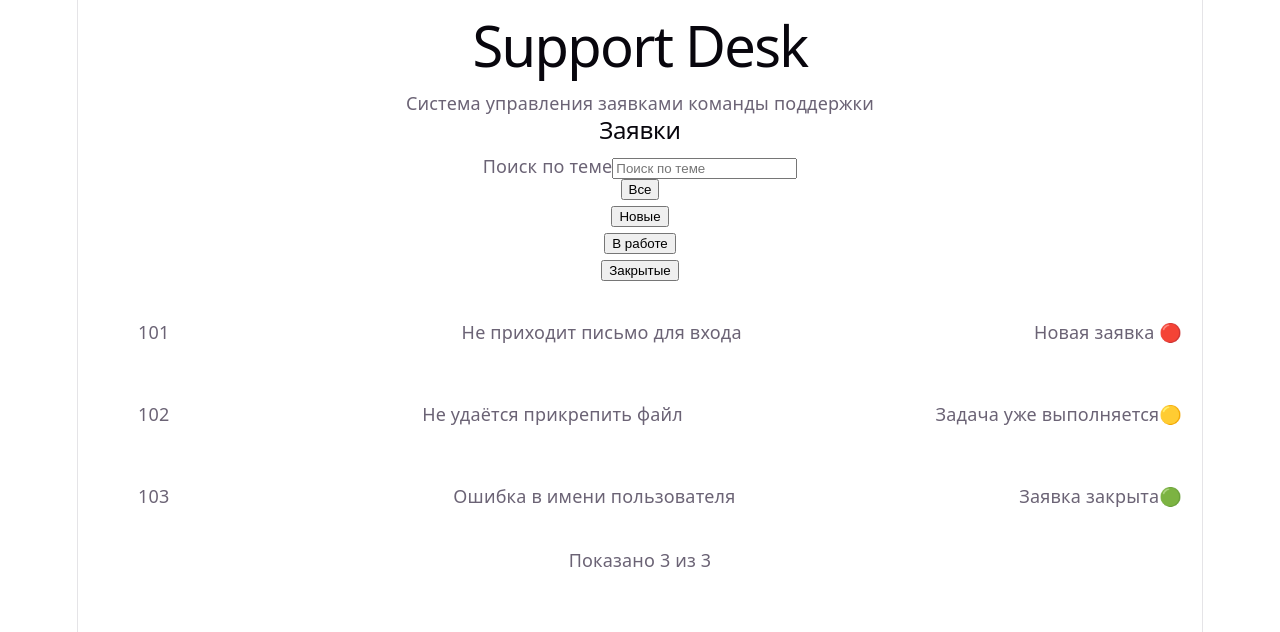
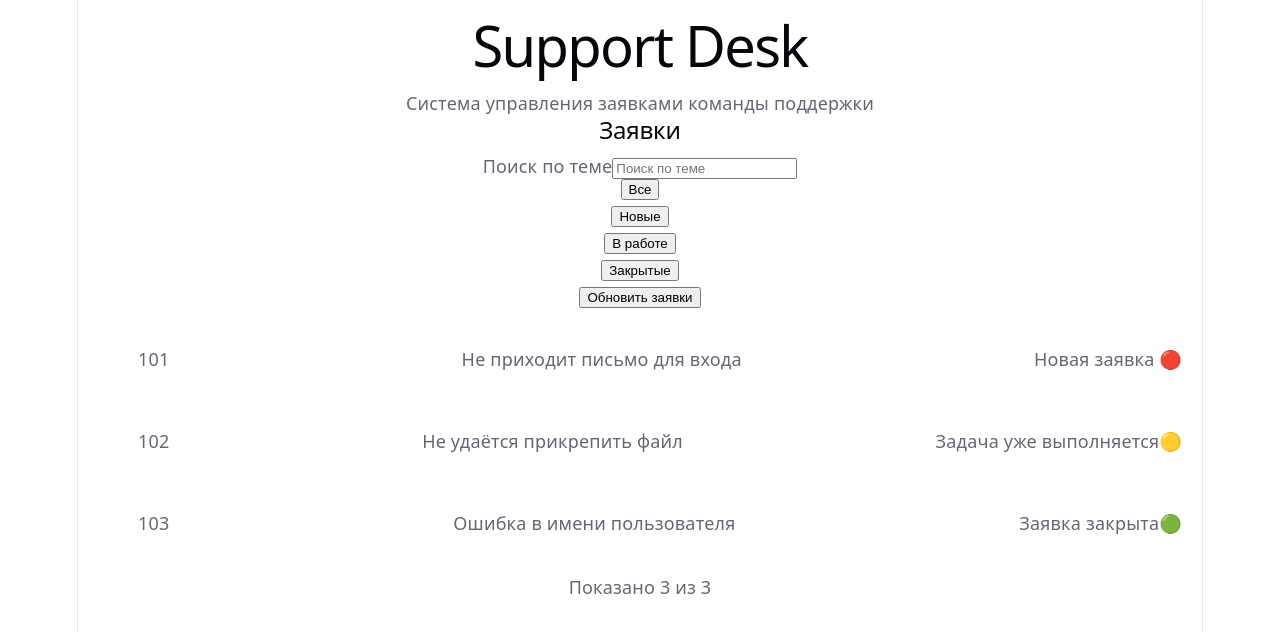
Before and after one commit to Kwazzota/support-desk, a React (Vite) app: page / in a window 1280 px wide. Shown: the top 632 px of the page. Built offline with nearby package versions, Linux system fonts and the light colour scheme.

Commit message:
day52
UX reload button

```diff
--- a/src/App.tsx
+++ b/src/App.tsx
@@ -46,7 +46,7 @@ function App() {
       listContent = <p>Загружаем заявки...</p>
   }
 
-  else if (ticketsQuery.isError) {
+  else if (ticketsQuery.isLoadingError) {
       listContent = <p>Не удалось загрузить заявки</p>
   }
 
@@ -58,6 +58,7 @@ function App() {
 
       listContent =
           <>
+            {ticketsQuery.isRefetchError && (<p>Не удалось обновить заявки. Показаны последние загруженные данные</p>)}
               {ticketsQuery.data.length > 0 && visibleTickets.length === 0
                   ? (<p>По заданным условиям заявок не найдено</p>)
                   : <TicketList ticket={visibleTickets} />
@@ -148,6 +149,13 @@ function App() {
                 >
                     Закрытые
                 </button>
+                <button
+                    disabled={ticketsQuery.isFetching}
+                    onClick={() =>
+                        ticketsQuery.refetch()}
+                >
+                    {ticketsQuery.isRefetching ? "Обновляем..." : "Обновить заявки"}
+                </button>
             </span>
             {listContent}
             </section>
```
Also changed, not shown: 1 other file (tests, documents, lock files or other folders).
